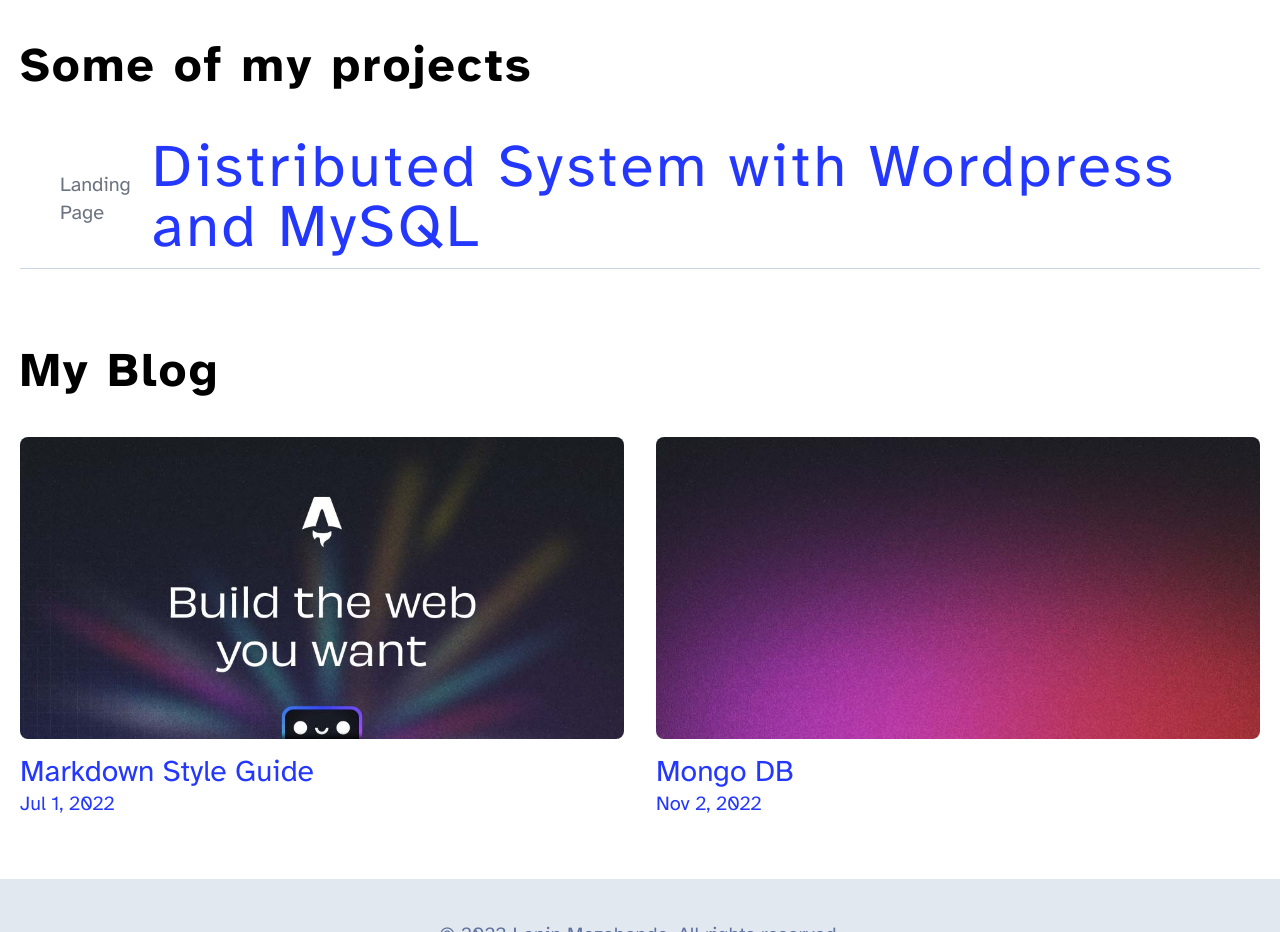
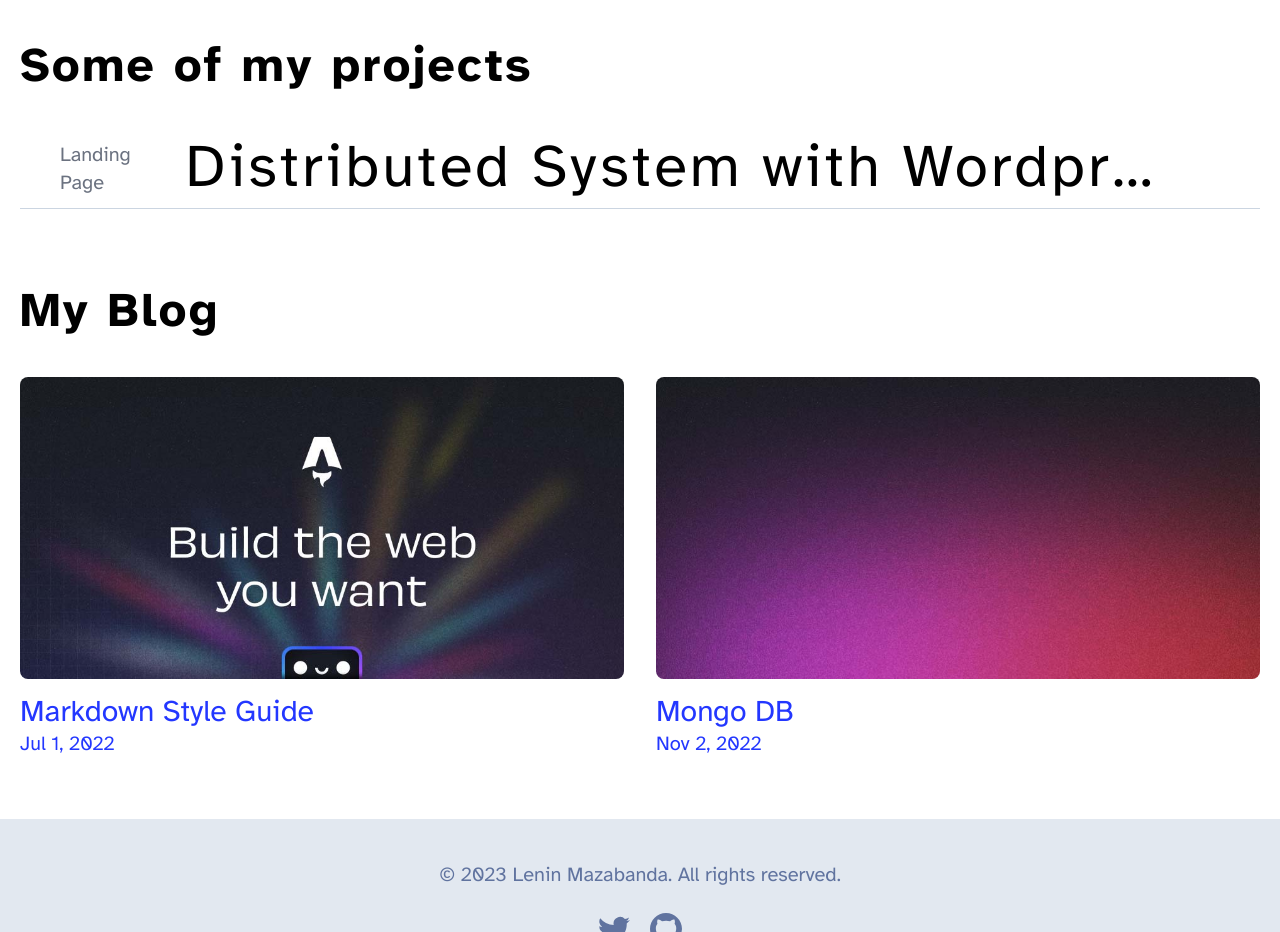
Before and after one commit to Leninner/personal_portfolio, an Astro site: page / in a window 1280 px wide. Shown: the part 1820-2752 px from the top of the page. Built offline with nearby package versions, Linux system fonts and the light colour scheme; Astro itself is replaced by a stand-in of ours; some icons are missing.

Commit message:
Update styles

```diff
--- a/src/components/Projects.astro
+++ b/src/components/Projects.astro
@@ -14,12 +14,12 @@ const projects = await getCollection("projects");
     {
       projects.map(({ slug, data: { title, type } }) => (
         <a
-          class="flex justify-between items-center md:px-10 md:py-2 border-b border-b-slate-300 cursor-pointer hover:border-b-slate-500 transition-all duration-200"
+          class="flex justify-between items-center md:px-10 md:py-2 border-b border-b-slate-300 cursor-pointer hover:border-b-slate-500 transition-all duration-200 text-black gap-5 md:gap-10"
           href={`/projects/${slug}`}
         >
-          <span class="text-gray-500 text-sm md:text-xl ">{type}</span>
+          <span class="text-gray-500 text-sm md:text-xl hidden sm:inline ">{type}</span>
 
-          <h2 class="text-xl sm:text-4xl md:text-6xl font-medium tracking-wider">
+          <h2 class="text-xl sm:text-4xl md:text-6xl font-medium tracking-wider truncate">
             {title}
           </h2>
 
```
